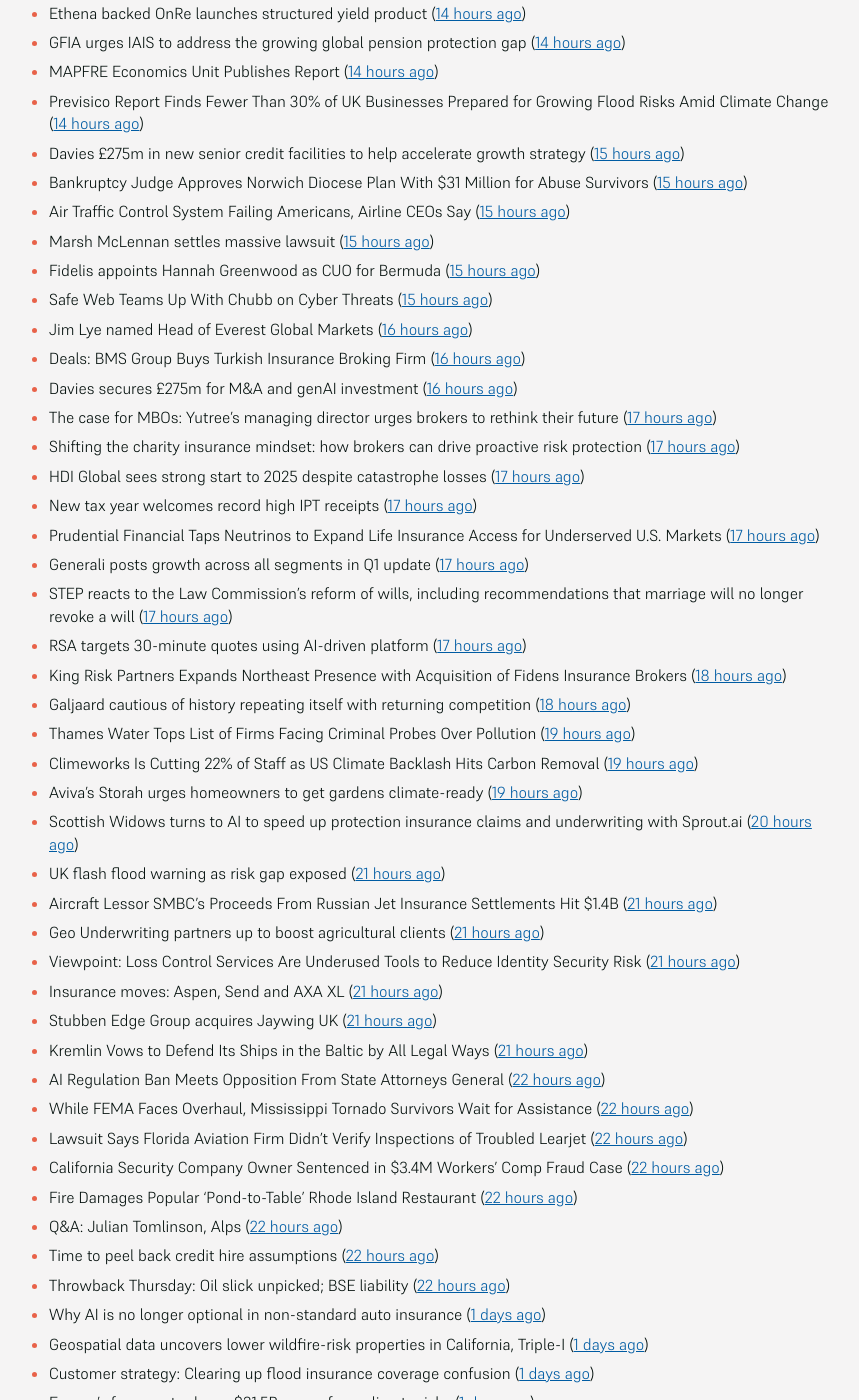
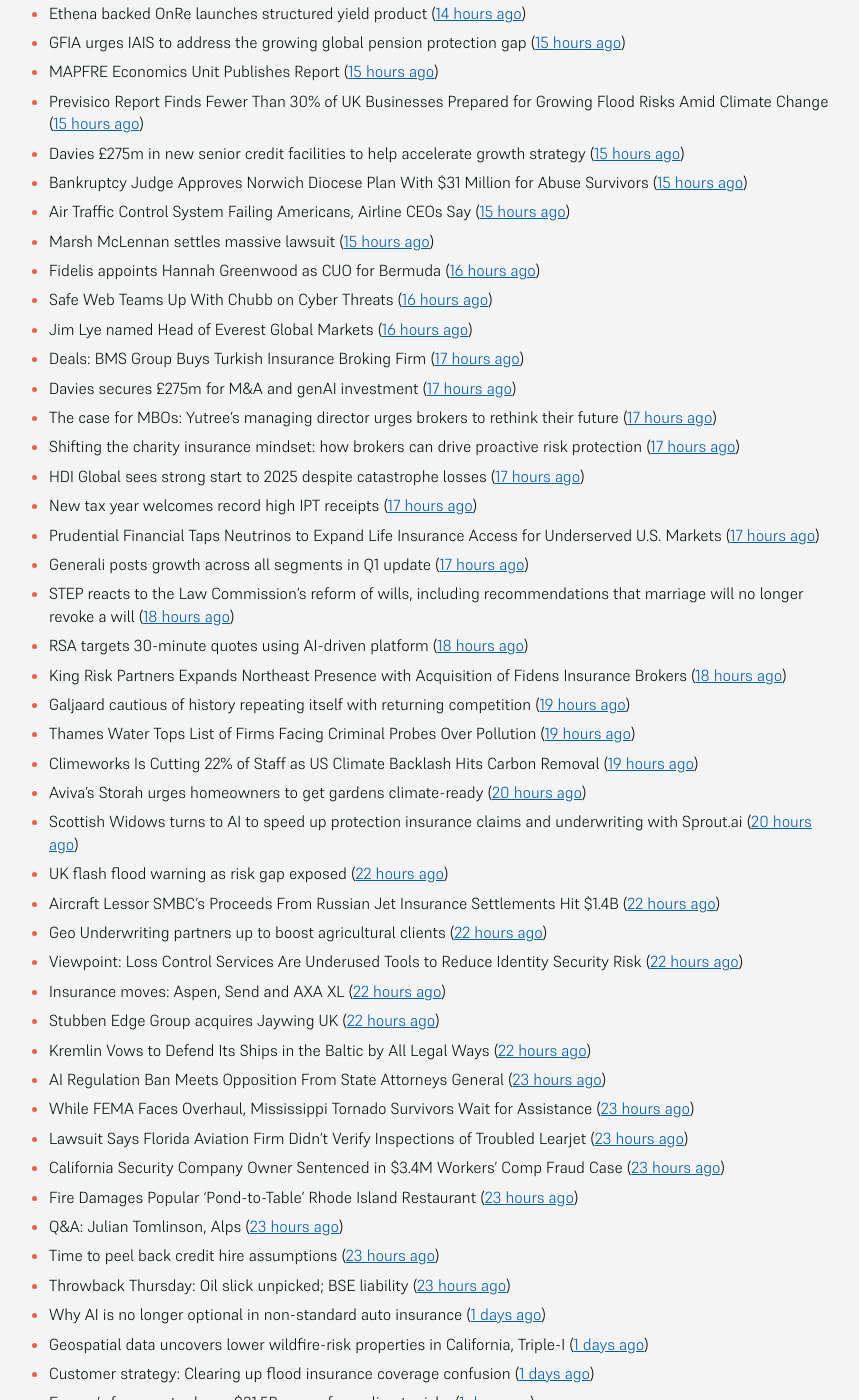
Before and after one commit to mat-0/feeds.thechels.uk, a Jekyll site: the page built from index.md, in a window 1280 px wide and 1400 px high, scrolled down 1104 px. Shown: the whole window, without its empty margins (215-1074 px from the left). Built offline with Jekyll 4.4.1, drawn with Linux system fonts in a browser that asks for light colours; some of the changed text lies outside the part shown.

Commit message:
New Feed

```diff
--- a/index.md
+++ b/index.md
@@ -19,63 +19,63 @@ description: Latest Updates
 - New Orleans Archdiocese to Pay $179M to Victims of Clergy Sexual Abuse ([11 hours ago](https://www.insurancejournal.com/news/southcentral/2025/05/22/824844.htm))
 - Man Who Burned Down a Missouri Church Sentenced, Ordered to Pay $7M ([11 hours ago](https://www.insurancejournal.com/news/midwest/2025/05/22/824838.htm))
 - FEMA Senior Officials Exit as Trump Targets Agency ([11 hours ago](https://www.insurancejournal.com/news/national/2025/05/22/824833.htm))
-- Property cat rates expected to fall ~10% at June 1 but market dynamics still favourable: KBW ([11 hours ago](https://www.reinsurancene.ws/property-cat-rates-expected-to-fall-10-at-june-1-but-market-dynamics-still-favourable-kbw/))
-- People Moves: Frankenmuth Insurance Appoints Ott Chief Legal Officer and Corporate Secretary; Brotherhood Mutual Announces VP Promotion, Addition and Transition ([11 hours ago](https://www.insurancejournal.com/news/midwest/2025/05/22/824823.htm))
-- Kota Raises $14.5 Million to Streamline Insurance Benefits Infrastructure ([11 hours ago](https://www.insurtechinsights.com/kota-raises-14-5-million-to-streamline-insurance-benefits-infrastructure/))
+- Property cat rates expected to fall ~10% at June 1 but market dynamics still favourable: KBW ([12 hours ago](https://www.reinsurancene.ws/property-cat-rates-expected-to-fall-10-at-june-1-but-market-dynamics-still-favourable-kbw/))
+- People Moves: Frankenmuth Insurance Appoints Ott Chief Legal Officer and Corporate Secretary; Brotherhood Mutual Announces VP Promotion, Addition and Transition ([12 hours ago](https://www.insurancejournal.com/news/midwest/2025/05/22/824823.htm))
+- Kota Raises $14.5 Million to Streamline Insurance Benefits Infrastructure ([12 hours ago](https://www.insurtechinsights.com/kota-raises-14-5-million-to-streamline-insurance-benefits-infrastructure/))
 - Insurance investment outsourcing hits $4.5trn, private markets see more interest: Clearwater Analytics ([12 hours ago](https://www.reinsurancene.ws/insurance-investment-outsourcing-hits-4-5trn-private-markets-see-more-interest-clearwater-analytics/))
 - Corporate Nuclear Verdicts Surged to New Record High in 2024, Report Says ([12 hours ago](https://www.insurancejournal.com/news/national/2025/05/22/824792.htm))
 - NCDOI Fines Builders Mutual for Repeat Violations in Commercial Auto ([12 hours ago](https://www.insurancejournal.com/news/southeast/2025/05/22/824808.htm))
 - Markets/Coverages: CFC Adds Cyber Proactive Response to More Industry Products ([12 hours ago](https://www.insurancejournal.com/news/national/2025/05/22/824804.htm))
 - Davies Secures New Credit Facility of £275m ([12 hours ago](https://insurance-edge.net/2025/05/22/davies-secures-new-credit-facility-of-275m/))
-- Protecdiv adds David Castillo as EVP, Head of Construction and Surety Solutions ([12 hours ago](https://www.reinsurancene.ws/protecdiv-adds-david-castillo-as-evp-head-of-construction-and-surety-solutions/))
-- Aon Launches Health Price Transparency Data ([12 hours ago](https://insurance-edge.net/2025/05/22/aon-launches-health-price-transparency-data/))
+- Protecdiv adds David Castillo as EVP, Head of Construction and Surety Solutions ([13 hours ago](https://www.reinsurancene.ws/protecdiv-adds-david-castillo-as-evp-head-of-construction-and-surety-solutions/))
+- Aon Launches Health Price Transparency Data ([13 hours ago](https://insurance-edge.net/2025/05/22/aon-launches-health-price-transparency-data/))
 - State Farm's added California rate hike request gets pushback ([13 hours ago](https://www.dig-in.com/news/state-farms-added-california-rate-hike-gets-pushback))
 - Hiscox targets double-digit Retail premium growth by 2028 ([13 hours ago](https://www.reinsurancene.ws/hiscox-targets-double-digit-retail-premium-growth-by-2028/))
-- AM Best warns NOAA disaster data cutoff could hinder insurers’ response to secondary perils ([13 hours ago](https://www.reinsurancene.ws/am-best-warns-noaa-disaster-data-cutoff-could-hinder-insurers-response-to-secondary-perils/))
-- Plane Crashes into San Diego Neighborhood, Setting Homes and Vehicles on Fire ([13 hours ago](https://www.insurancejournal.com/news/west/2025/05/22/824787.htm))
+- AM Best warns NOAA disaster data cutoff could hinder insurers’ response to secondary perils ([14 hours ago](https://www.reinsurancene.ws/am-best-warns-noaa-disaster-data-cutoff-could-hinder-insurers-response-to-secondary-perils/))
+- Plane Crashes into San Diego Neighborhood, Setting Homes and Vehicles on Fire ([14 hours ago](https://www.insurancejournal.com/news/west/2025/05/22/824787.htm))
 - SMEs Are Looking to Boost Their Insurance Cover, Says New Survey ([14 hours ago](https://insurance-edge.net/2025/05/22/smes-are-looking-to-boost-their-insurance-cover-says-new-survey/))
 - Ethena backed OnRe launches structured yield product ([14 hours ago](https://www.reinsurancene.ws/ethena-backed-onre-launches-structured-yield-product/))
-- GFIA urges IAIS to address the growing global pension protection gap ([14 hours ago](https://www.reinsurancene.ws/gfia-urges-iais-to-address-the-growing-global-pension-protection-gap/))
-- MAPFRE Economics Unit Publishes Report ([14 hours ago](https://insurance-edge.net/2025/05/22/mapfre-economics-unit-publishes-report/))
-- Previsico Report Finds Fewer Than 30% of UK Businesses Prepared for Growing Flood Risks Amid Climate Change ([14 hours ago](https://www.insurtechinsights.com/previsico-report-finds-fewer-than-30-of-uk-businesses-prepared-for-growing-flood-risks-amid-climate-change/))
+- GFIA urges IAIS to address the growing global pension protection gap ([15 hours ago](https://www.reinsurancene.ws/gfia-urges-iais-to-address-the-growing-global-pension-protection-gap/))
+- MAPFRE Economics Unit Publishes Report ([15 hours ago](https://insurance-edge.net/2025/05/22/mapfre-economics-unit-publishes-report/))
+- Previsico Report Finds Fewer Than 30% of UK Businesses Prepared for Growing Flood Risks Amid Climate Change ([15 hours ago](https://www.insurtechinsights.com/previsico-report-finds-fewer-than-30-of-uk-businesses-prepared-for-growing-flood-risks-amid-climate-change/))
 - Davies £275m in new senior credit facilities to help accelerate growth strategy ([15 hours ago](https://www.reinsurancene.ws/davies-275m-in-new-senior-credit-facilities-to-help-accelerate-growth-strategy/))
 - Bankruptcy Judge Approves Norwich Diocese Plan With $31 Million for Abuse Survivors ([15 hours ago](https://www.insurancejournal.com/news/east/2025/05/22/824771.htm))
 - Air Traffic Control System Failing Americans, Airline CEOs Say ([15 hours ago](https://www.insurancejournal.com/news/national/2025/05/22/824772.htm))
 - Marsh McLennan settles massive lawsuit ([15 hours ago](https://www.insurancebusinessmag.com/uk/news/legal-insights/marsh-mclennan-settles-massive-lawsuit-536579.aspx))
-- Fidelis appoints Hannah Greenwood as CUO for Bermuda ([15 hours ago](https://www.reinsurancene.ws/fidelis-appoints-hannah-greenwood-as-cuo-for-bermuda/))
-- Safe Web Teams Up With Chubb on Cyber Threats ([15 hours ago](https://insurance-edge.net/2025/05/22/safe-web-teams-up-with-chubb-on-cyber-threats/))
+- Fidelis appoints Hannah Greenwood as CUO for Bermuda ([16 hours ago](https://www.reinsurancene.ws/fidelis-appoints-hannah-greenwood-as-cuo-for-bermuda/))
+- Safe Web Teams Up With Chubb on Cyber Threats ([16 hours ago](https://insurance-edge.net/2025/05/22/safe-web-teams-up-with-chubb-on-cyber-threats/))
 - Jim Lye named Head of Everest Global Markets ([16 hours ago](https://www.reinsurancene.ws/jim-lye-named-head-of-everest-global-markets/))
-- Deals: BMS Group Buys Turkish Insurance Broking Firm ([16 hours ago](https://insurance-edge.net/2025/05/22/deals-bms-group-buys-turkish-insurance-broking-firm/))
-- Davies secures £275m for M&A and genAI investment ([16 hours ago](https://www.postonline.co.uk/claims/7957808/davies-secures-%C2%A3275m-for-ma-and-genai-investment))
+- Deals: BMS Group Buys Turkish Insurance Broking Firm ([17 hours ago](https://insurance-edge.net/2025/05/22/deals-bms-group-buys-turkish-insurance-broking-firm/))
+- Davies secures £275m for M&A and genAI investment ([17 hours ago](https://www.postonline.co.uk/claims/7957808/davies-secures-%C2%A3275m-for-ma-and-genai-investment))
 - The case for MBOs: Yutree's managing director urges brokers to rethink their future ([17 hours ago](https://www.insurancebusinessmag.com/uk/news/business-resilience/the-case-for-mbos-yutrees-managing-director-urges-brokers-to-rethink-their-future-536561.aspx))
 - Shifting the charity insurance mindset: how brokers can drive proactive risk protection ([17 hours ago](https://www.insurancebusinessmag.com/uk/news/non-profits/shifting-the-charity-insurance-mindset-how-brokers-can-drive-proactive-risk-protection-536560.aspx))
 - HDI Global sees strong start to 2025 despite catastrophe losses ([17 hours ago](https://www.insurancebusinessmag.com/uk/news/breaking-news/hdi-global-sees-strong-start-to-2025-despite-catastrophe-losses-536559.aspx))
 - New tax year welcomes record high IPT receipts ([17 hours ago](https://www.insurancebusinessmag.com/uk/news/breaking-news/new-tax-year-welcomes-record-high-ipt-receipts-536558.aspx))
 - Prudential Financial Taps Neutrinos to Expand Life Insurance Access for Underserved U.S. Markets ([17 hours ago](https://www.insurtechinsights.com/prudential-financial-taps-neutrinos-to-expand-life-insurance-access-for-underserved-u-s-markets/))
 - Generali posts growth across all segments in Q1 update ([17 hours ago](https://www.insurancebusinessmag.com/uk/news/breaking-news/generali-posts-growth-across-all-segments-in-q1-update-536552.aspx))
-- STEP reacts to the Law Commission’s reform of wills, including recommendations that marriage will no longer revoke a will ([17 hours ago](https://ifamagazine.com/step-reacts-to-the-law-commissions-reform-of-wills-including-recommendations-that-marriage-will-no-longer-revoke-a-will/))
-- RSA targets 30-minute quotes using AI-driven platform ([17 hours ago](https://www.postonline.co.uk/commercial/7957756/rsa-targets-30-minute-quotes-using-ai-driven-platform))
+- STEP reacts to the Law Commission’s reform of wills, including recommendations that marriage will no longer revoke a will ([18 hours ago](https://ifamagazine.com/step-reacts-to-the-law-commissions-reform-of-wills-including-recommendations-that-marriage-will-no-longer-revoke-a-will/))
+- RSA targets 30-minute quotes using AI-driven platform ([18 hours ago](https://www.postonline.co.uk/commercial/7957756/rsa-targets-30-minute-quotes-using-ai-driven-platform))
 - King Risk Partners Expands Northeast Presence with Acquisition of Fidens Insurance Brokers ([18 hours ago](https://www.insurtechinsights.com/king-risk-partners-expands-northeast-presence-with-acquisition-of-fidens-insurance-brokers/))
-- Galjaard cautious of history repeating itself with returning competition ([18 hours ago](https://www.postonline.co.uk/news/7957781/galjaard-cautious-of-history-repeating-itself-with-returning-competition))
+- Galjaard cautious of history repeating itself with returning competition ([19 hours ago](https://www.postonline.co.uk/news/7957781/galjaard-cautious-of-history-repeating-itself-with-returning-competition))
 - Thames Water Tops List of Firms Facing Criminal Probes Over Pollution ([19 hours ago](https://www.insurancejournal.com/news/international/2025/05/22/824751.htm))
 - Climeworks Is Cutting 22% of Staff as US Climate Backlash Hits Carbon Removal ([19 hours ago](https://www.insurancejournal.com/news/international/2025/05/22/824741.htm))
-- Aviva’s Storah urges homeowners to get gardens climate-ready ([19 hours ago](https://www.postonline.co.uk/personal/7957795/aviva%E2%80%99s-storah-urges-homeowners-to-get-gardens-climate-ready))
+- Aviva’s Storah urges homeowners to get gardens climate-ready ([20 hours ago](https://www.postonline.co.uk/personal/7957795/aviva%E2%80%99s-storah-urges-homeowners-to-get-gardens-climate-ready))
 - Scottish Widows turns to AI to speed up protection insurance claims and underwriting with Sprout.ai ([20 hours ago](https://ifamagazine.com/scottish-widows-turns-to-ai-to-speed-up-protection-insurance-claims-and-underwriting-with-sprout-ai/))
-- UK flash flood warning as risk gap exposed ([21 hours ago](https://www.insurancebusinessmag.com/uk/news/catastrophe/uk-flash-flood-warning-as-risk-gap-exposed-536538.aspx))
-- Aircraft Lessor SMBC’s Proceeds From Russian Jet Insurance Settlements Hit $1.4B ([21 hours ago](https://www.insurancejournal.com/news/international/2025/05/22/824738.htm))
-- Geo Underwriting partners up to boost agricultural clients ([21 hours ago](https://www.insurancebusinessmag.com/uk/news/property-insurance/geo-underwriting-partners-up-to-boost-agricultural-clients-536537.aspx))
-- Viewpoint: Loss Control Services Are Underused Tools to Reduce Identity Security Risk ([21 hours ago](https://www.insurancejournal.com/news/national/2025/05/22/824706.htm))
-- Insurance moves: Aspen, Send and AXA XL ([21 hours ago](https://www.insurancebusinessmag.com/uk/news/breaking-news/insurance-moves-aspen-send-and-axa-xl-536536.aspx))
-- Stubben Edge Group acquires Jaywing UK ([21 hours ago](https://www.insurancebusinessmag.com/uk/news/breaking-news/stubben-edge-group-acquires-jaywing-uk-536535.aspx))
-- Kremlin Vows to Defend Its Ships in the Baltic by All Legal Ways ([21 hours ago](https://www.insurancejournal.com/news/international/2025/05/22/824733.htm))
-- AI Regulation Ban Meets Opposition From State Attorneys General ([22 hours ago](https://www.insurancejournal.com/news/national/2025/05/22/824714.htm))
-- While FEMA Faces Overhaul, Mississippi Tornado Survivors Wait for Assistance ([22 hours ago](https://www.insurancejournal.com/news/southeast/2025/05/22/824629.htm))
-- Lawsuit Says Florida Aviation Firm Didn’t Verify Inspections of Troubled Learjet ([22 hours ago](https://www.insurancejournal.com/news/southeast/2025/05/22/824688.htm))
-- California Security Company Owner Sentenced in $3.4M Workers’ Comp Fraud Case ([22 hours ago](https://www.insurancejournal.com/news/west/2025/05/22/824503.htm))
-- Fire Damages Popular ‘Pond-to-Table’ Rhode Island Restaurant ([22 hours ago](https://www.insurancejournal.com/news/east/2025/05/22/824729.htm))
-- Q&A: Julian Tomlinson, Alps ([22 hours ago](https://www.postonline.co.uk/broker/7957208/qa-julian-tomlinson-alps))
-- Time to peel back credit hire assumptions ([22 hours ago](https://www.postonline.co.uk/personal/7957762/time-to-peel-back-credit-hire-assumptions))
-- Throwback Thursday: Oil slick unpicked; BSE liability ([22 hours ago](https://www.postonline.co.uk/commercial/7956605/throwback-thursday-oil-slick-unpicked-bse-liability))
+- UK flash flood warning as risk gap exposed ([22 hours ago](https://www.insurancebusinessmag.com/uk/news/catastrophe/uk-flash-flood-warning-as-risk-gap-exposed-536538.aspx))
+- Aircraft Lessor SMBC’s Proceeds From Russian Jet Insurance Settlements Hit $1.4B ([22 hours ago](https://www.insurancejournal.com/news/international/2025/05/22/824738.htm))
+- Geo Underwriting partners up to boost agricultural clients ([22 hours ago](https://www.insurancebusinessmag.com/uk/news/property-insurance/geo-underwriting-partners-up-to-boost-agricultural-clients-536537.aspx))
+- Viewpoint: Loss Control Services Are Underused Tools to Reduce Identity Security Risk ([22 hours ago](https://www.insurancejournal.com/news/national/2025/05/22/824706.htm))
+- Insurance moves: Aspen, Send and AXA XL ([22 hours ago](https://www.insurancebusinessmag.com/uk/news/breaking-news/insurance-moves-aspen-send-and-axa-xl-536536.aspx))
+- Stubben Edge Group acquires Jaywing UK ([22 hours ago](https://www.insurancebusinessmag.com/uk/news/breaking-news/stubben-edge-group-acquires-jaywing-uk-536535.aspx))
+- Kremlin Vows to Defend Its Ships in the Baltic by All Legal Ways ([22 hours ago](https://www.insurancejournal.com/news/international/2025/05/22/824733.htm))
+- AI Regulation Ban Meets Opposition From State Attorneys General ([23 hours ago](https://www.insurancejournal.com/news/national/2025/05/22/824714.htm))
+- While FEMA Faces Overhaul, Mississippi Tornado Survivors Wait for Assistance ([23 hours ago](https://www.insurancejournal.com/news/southeast/2025/05/22/824629.htm))
+- Lawsuit Says Florida Aviation Firm Didn’t Verify Inspections of Troubled Learjet ([23 hours ago](https://www.insurancejournal.com/news/southeast/2025/05/22/824688.htm))
+- California Security Company Owner Sentenced in $3.4M Workers’ Comp Fraud Case ([23 hours ago](https://www.insurancejournal.com/news/west/2025/05/22/824503.htm))
+- Fire Damages Popular ‘Pond-to-Table’ Rhode Island Restaurant ([23 hours ago](https://www.insurancejournal.com/news/east/2025/05/22/824729.htm))
+- Q&A: Julian Tomlinson, Alps ([23 hours ago](https://www.postonline.co.uk/broker/7957208/qa-julian-tomlinson-alps))
+- Time to peel back credit hire assumptions ([23 hours ago](https://www.postonline.co.uk/personal/7957762/time-to-peel-back-credit-hire-assumptions))
+- Throwback Thursday: Oil slick unpicked; BSE liability ([23 hours ago](https://www.postonline.co.uk/commercial/7956605/throwback-thursday-oil-slick-unpicked-bse-liability))
 - Why AI is no longer optional in non-standard auto insurance ([1 days ago](https://www.dig-in.com/opinion/ais-role-in-non-standard-auto-insurance))
 - Geospatial data uncovers lower wildfire-risk properties in California, Triple-I ([1 days ago](https://www.dig-in.com/news/geospatial-data-wildfire-prone-california-properties))
 - Customer strategy: Clearing up flood insurance coverage confusion ([1 days ago](https://www.dig-in.com/opinion/clearing-up-flood-insurance-coverage-confusion))
```
Also changed, not shown: other parts of index.md (+2 -2 lines).
